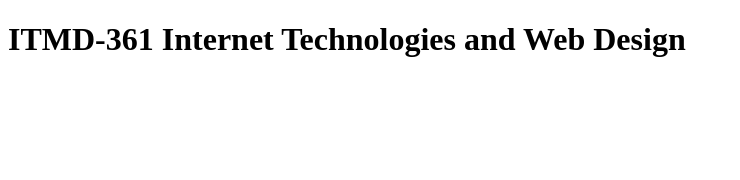
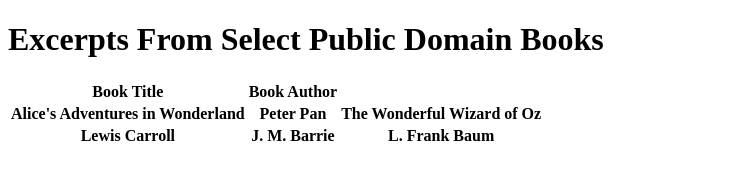
Before and after one commit to jdeifel/ITMD-361_Lab3, a plain HTML site: page index.html in a window 1280 px wide. Shown: the whole page, without its empty margins (0-740 px from the left). Drawn offline with Linux system fonts and the light colour scheme.

Commit message:
Add title and table

```diff
--- a/index.html
+++ b/index.html
@@ -2,9 +2,25 @@
 <html lang="en">
 <head>
     <meta charset="utf-8">
-    <title>ITMD-361 Internet Technologies and Web Design</title>
+    <title>John Deifel: Lab 3</title>
 </head>
   <body>
-      <h1>ITMD-361 Internet Technologies and Web Design</h1>
+    <h1>Excerpts From Select Public Domain Books</h1>
+    <table>
+        <tr>
+            <th>Book Title</th>
+            <th>Book Author</th>
+        </tr>
+        <tr>
+            <th>Alice's Adventures in Wonderland</th>
+            <th>Peter Pan</th>
+            <th>The Wonderful Wizard of Oz</th>
+        </tr>
+        <tr>
+            <th>Lewis Carroll</th>
+            <th>J. M. Barrie</th>
+            <th>L. Frank Baum</th>
+        </tr>
+    </table>
   </body>
 </html>
```
